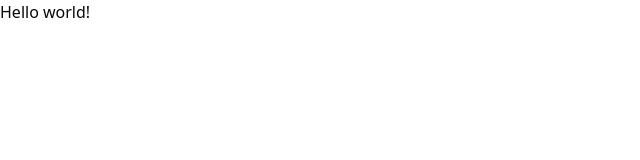
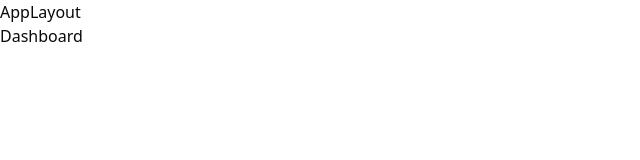
Before and after one commit to KathCris/PizzaShop, a React (Vite) app: page / in a window 1280 px wide. Shown: the top 160 px of the page, without its empty margins (0-640 px from the left). Built offline with nearby package versions, Linux system fonts and the light colour scheme.

Commit message:
Feat: config inicial routers and struct base project

```diff
--- a/package.json
+++ b/package.json
@@ -12,9 +12,13 @@
   "dependencies": {
     "class-variance-authority": "^0.7.0",
     "clsx": "^2.1.0",
+    "localforage": "^1.10.0",
     "lucide-react": "^0.335.0",
+    "match-sorter": "^6.3.4",
     "react": "^18.2.0",
     "react-dom": "^18.2.0",
+    "react-router-dom": "^6.22.1",
+    "sort-by": "^1.2.0",
     "tailwind-merge": "^2.2.1",
     "tailwindcss-animate": "^1.0.7"
   },
--- a/src/App.tsx
+++ b/src/App.tsx
@@ -1,10 +1,7 @@
+import { RouterProvider } from 'react-router-dom'
+import { router } from './routes'
 import './global.css'
 
 export function App() {
-
-  return (
-    <>
-      <h1>Hello world!</h1>
-    </>
-  )
+  return <RouterProvider router={router} />
 }
--- /dev/null
+++ b/src/pages/_layout/app.tsx
@@ -0,0 +1,13 @@
+import { Outlet } from 'react-router-dom'
+
+export function AppLayout() {
+  return (
+    <>
+      <h1>AppLayout</h1>
+
+      <div>
+        <Outlet />
+      </div>
+    </>
+  )
+}
--- /dev/null
+++ b/src/pages/_layout/auth.tsx
@@ -0,0 +1,13 @@
+import { Outlet } from 'react-router-dom'
+
+export function AuthLayout() {
+  return (
+    <>
+      <h1>AuthLayout</h1>
+
+      <div>
+        <Outlet />
+      </div>
+    </>
+  )
+}
--- /dev/null
+++ b/src/pages/app/dashboard.tsx
@@ -0,0 +1,3 @@
+export function Dashboard() {
+  return <h1>Dashboard</h1>
+}
--- /dev/null
+++ b/src/pages/auth/sign-in.tsx
@@ -0,0 +1,3 @@
+export function SignIn() {
+  return <h1>SignIn</h1>
+}
--- /dev/null
+++ b/src/routes.tsx
@@ -0,0 +1,20 @@
+import { createBrowserRouter } from 'react-router-dom'
+
+import { Dashboard } from './pages/app/dashboard'
+import { SignIn } from './pages/auth/sign-in'
+import { AppLayout } from './pages/_layout/app'
+import { AuthLayout } from './pages/_layout/auth'
+
+export const router = createBrowserRouter([
+  {
+    path: '/',
+    element: <AppLayout />,
+    children: [{ path: '/', element: <Dashboard /> }],
+  },
+
+  {
+    path: '/',
+    element: <AuthLayout />,
+    children: [{ path: '/sign-in', element: <SignIn /> }],
+  },
+])
```
Also changed, not shown: 1 other file (tests, documents, lock files or other folders).
